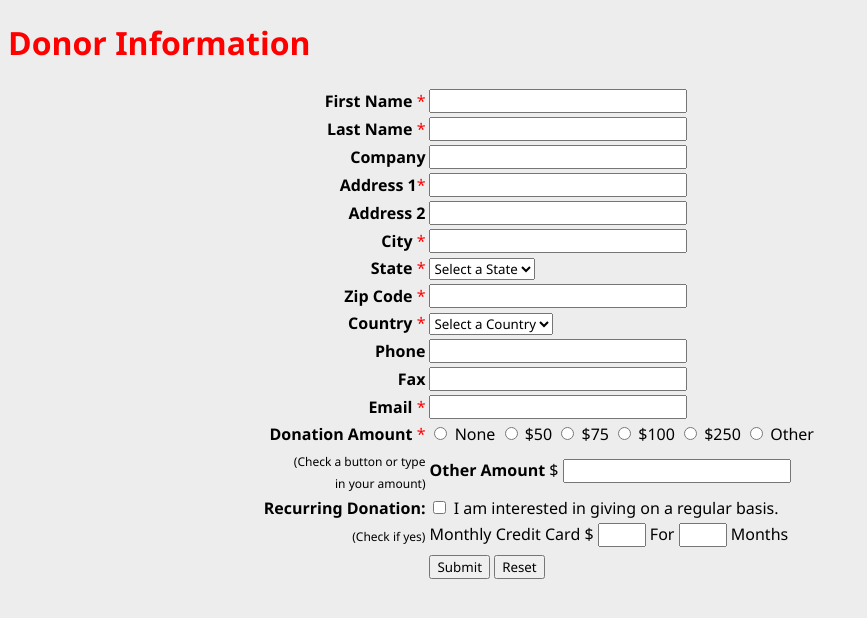
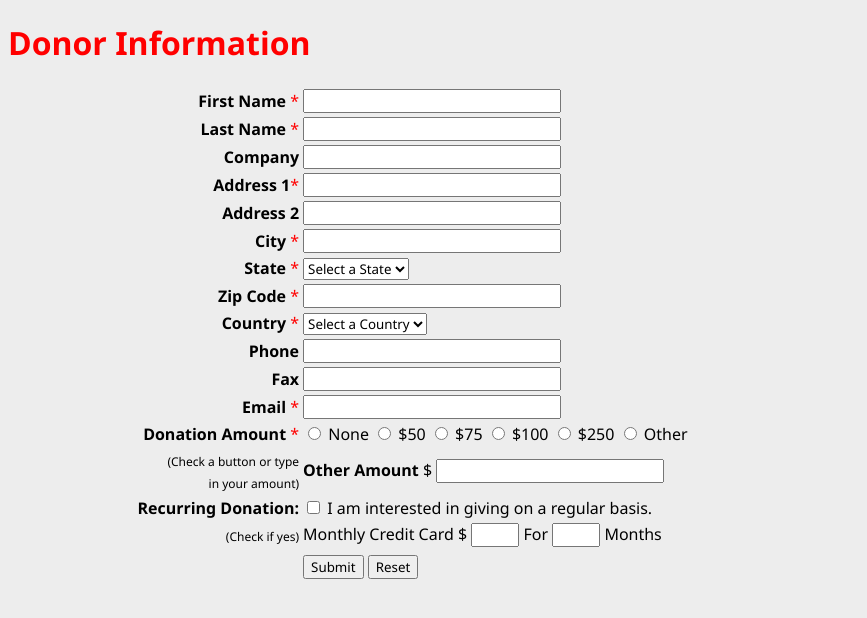
Before and after one commit to nabil-adib/wbt-spring-2025-2026, a PHP site: page /form.html in a window 1280 px wide. Shown: the top 618 px of the page, without its empty margins (0-867 px from the left). Run offline with PHP 8.4, Linux system fonts and the light colour scheme.

Commit message:
padding corrected

```diff
--- a/assessment/form.css
+++ b/assessment/form.css
@@ -12,7 +12,7 @@ h1 {
 }
 
 #donor_info {
-    padding-left: 20%;
+    padding-left: 10%;
 }
 
 span {
```
